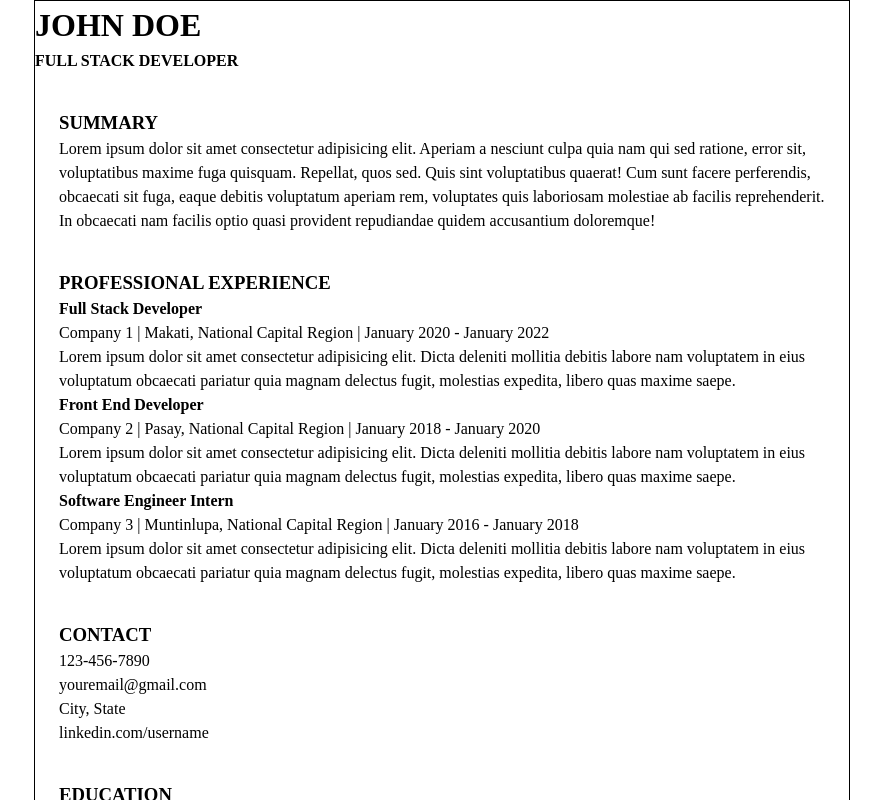
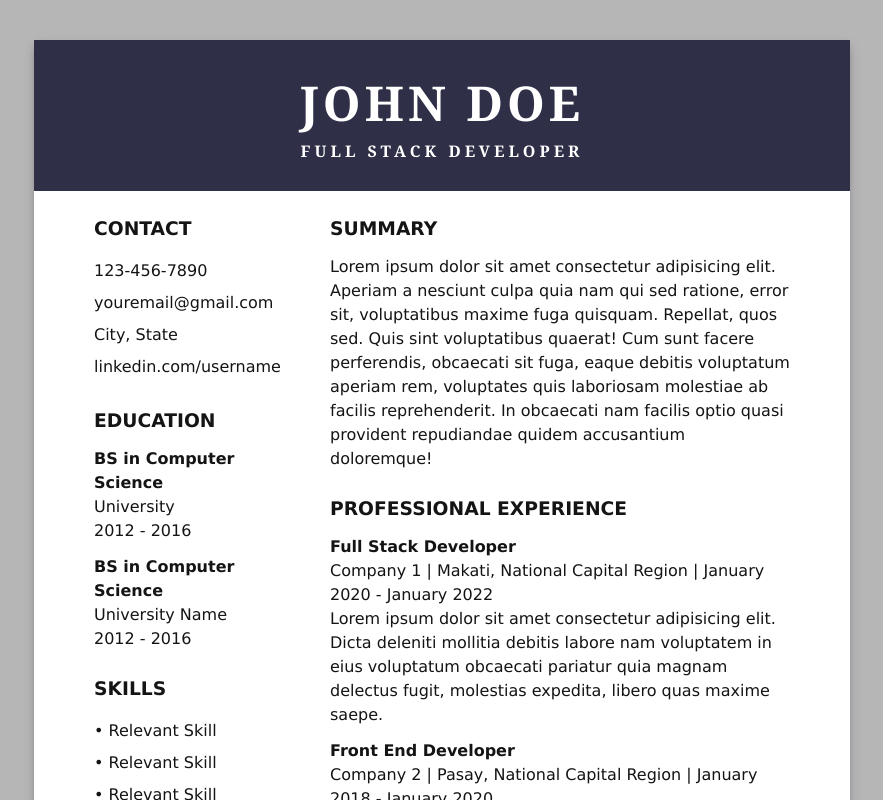
Before and after one commit to ivananora/cv-app, a React (Create React App) app: page / in a window 1280 px wide. Shown: the top 800 px of the page, without its empty margins (198-1081 px from the left). Built offline with nearby package versions, Linux system fonts and the light colour scheme.

Commit message:
added styles on CV

```diff
--- a/src/styles/Style.css
+++ b/src/styles/Style.css
@@ -3,6 +3,8 @@
     padding: 0;
     box-sizing: border-box;
     line-height: 1.5;
+    font-family: Verdana, Geneva, Tahoma, sans-serif;
+    color: rgb(20, 20, 20);
 }
 
 body {
@@ -10,6 +12,7 @@ body {
     flex-direction: column;
     align-items: center;
     justify-content: center;
+    background-color: rgb(182, 182, 182);
 }
 
 input {
@@ -20,17 +23,34 @@ ul {
     list-style-type: none;
 }
 
+li {
+    line-height: 2;
+}
+
+h1 {
+    font-size: 48px;
+}
+
+h3, .individual-job, .individual-education {
+    margin-bottom: 12px;
+}
+
 .App {
+    display: grid;
+    grid-template-columns: repeat(3, 1fr);
+    grid-template-rows: repeat(7, 1fr);
     width: 816px;
     height: 1056px;
-    border: 1px solid black;
+    margin: 40px 0;
+    background-color: white;
+    box-shadow: rgba(50, 50, 93, 0.25) 0px 6px 12px -2px, rgba(0, 0, 0, 0.3) 0px 3px 7px -3px;
 }
 
 .section {
-    margin: 36px 24px;
+    margin: 24px;
 }
 
-.section:hover {
+.section:hover, .header-section:hover {
     background-color: rgb(230, 230, 230);
 }
 
@@ -54,6 +74,39 @@ ul {
     grid-template-columns: 1fr 1fr;
 }
 
+.name, .title {
+    font-family: Georgia, 'Times New Roman', Times, serif;
+    letter-spacing: 4px;
+    color: white;
+}
+
+.contact-details {
+    line-height: 2;
+}
+
+#header-section {
+    display: flex;
+    flex-direction: column;
+    grid-column: 1 / 4;
+    grid-row: 1 / 2;
+    align-items: center;
+    justify-content: center;
+    text-align: center;
+    background-color: rgb(47, 47, 71);
+}
+
+#main-content-section {
+    grid-column: 2 / 4;
+    grid-row: 2 / 8;
+    margin-right: 36px;
+}
+
+#side-content-section {
+    grid-column: 1 / 2;
+    grid-row: 2 / 8;
+    margin-left: 36px;
+}
+
 #input-summary {
     width: auto;
 }
```
